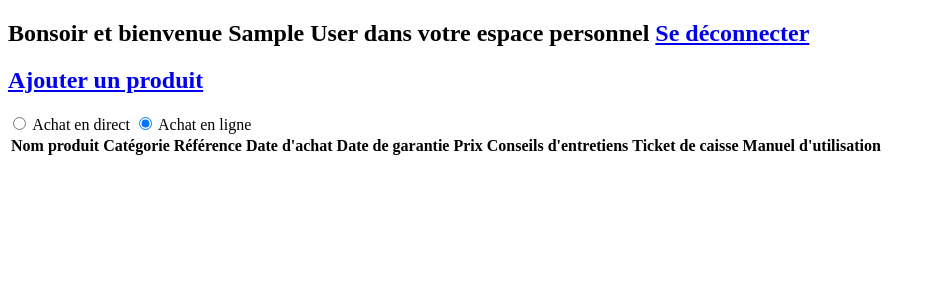
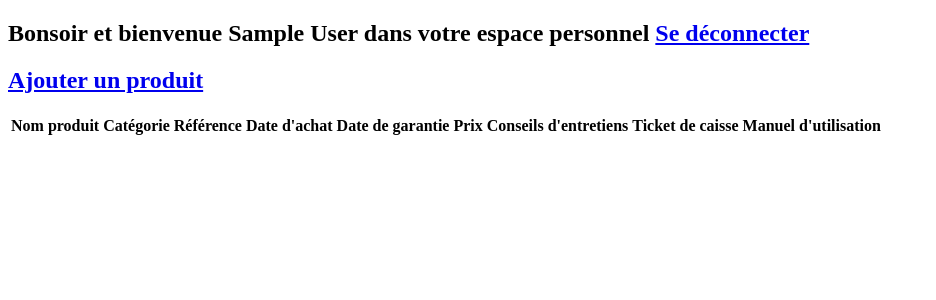
Before and after one commit to JessicaDaSilvaC/e_commerce, a PHP site: page /session.php in a window 1280 px wide. Shown: the top 300 px of the page, without its empty margins (0-936 px from the left). Run offline with PHP 8.4, Linux system fonts and the light colour scheme; the visitor is signed in with stand-in values (Sample User, id 1); lists and menus that the app fills with data are empty.

Commit message:
update fin de journée

```diff
--- a/session.php
+++ b/session.php
@@ -30,13 +30,6 @@
    <table>
       <tr>
          <th>Nom produit</th>
-         <div class="optadress">
-            <input type="radio" class="achat" name="drone" value="achat" checked>
-            <label for="achat">Achat en direct</label>
-            <input type="radio" class="achat" name="drone" value="achat" checked>
-            <label for="achat">Achat en ligne</label>
-         </div>
-         <!--Faire pour que les casses adresse ou url s'affiche selon choix d'avant-->
          <th>Catégorie</th>
          <th>Référence</th>
          <th>Date d'achat</th>
```
Also changed, not shown: traitement/traitement_produit.php (+16 -14 lines), facture/test.png.
